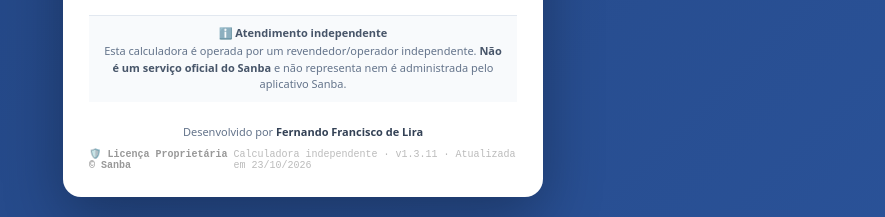
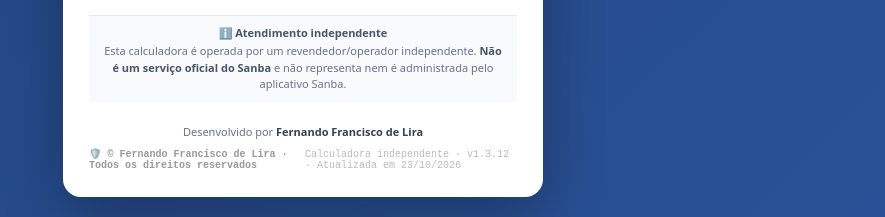
Before and after one commit to NANDOBRTV/Conversor-de-moedas, a plain HTML site: page index.html in a window 1280 px wide. Shown: the part 1277-1494 px from the top of the page, without its empty margins (337-1222 px from the left). Drawn offline with Linux system fonts and the light colour scheme.

Commit message:
Clarify creator copyright notice and bump version to v1.3.12

```diff
--- a/index.html
+++ b/index.html
@@ -254,8 +254,8 @@ button,a,select{ -webkit-tap-highlight-color:transparent }
   </div>
   <div class="creator-credit">Desenvolvido por <strong>Fernando Francisco de Lira</strong></div>
   <div class="footer-info">
-    <div class="license-seal">🛡️ Licença Proprietária © Sanba</div>
-    <div class="version">Calculadora independente · v1.3.11 · Atualizada em 23/10/2026</div>
+    <div class="license-seal">🛡️ © Fernando Francisco de Lira · Todos os direitos reservados</div>
+    <div class="version">Calculadora independente · v1.3.12 · Atualizada em 23/10/2026</div>
   </div>
 </div>
 
```
